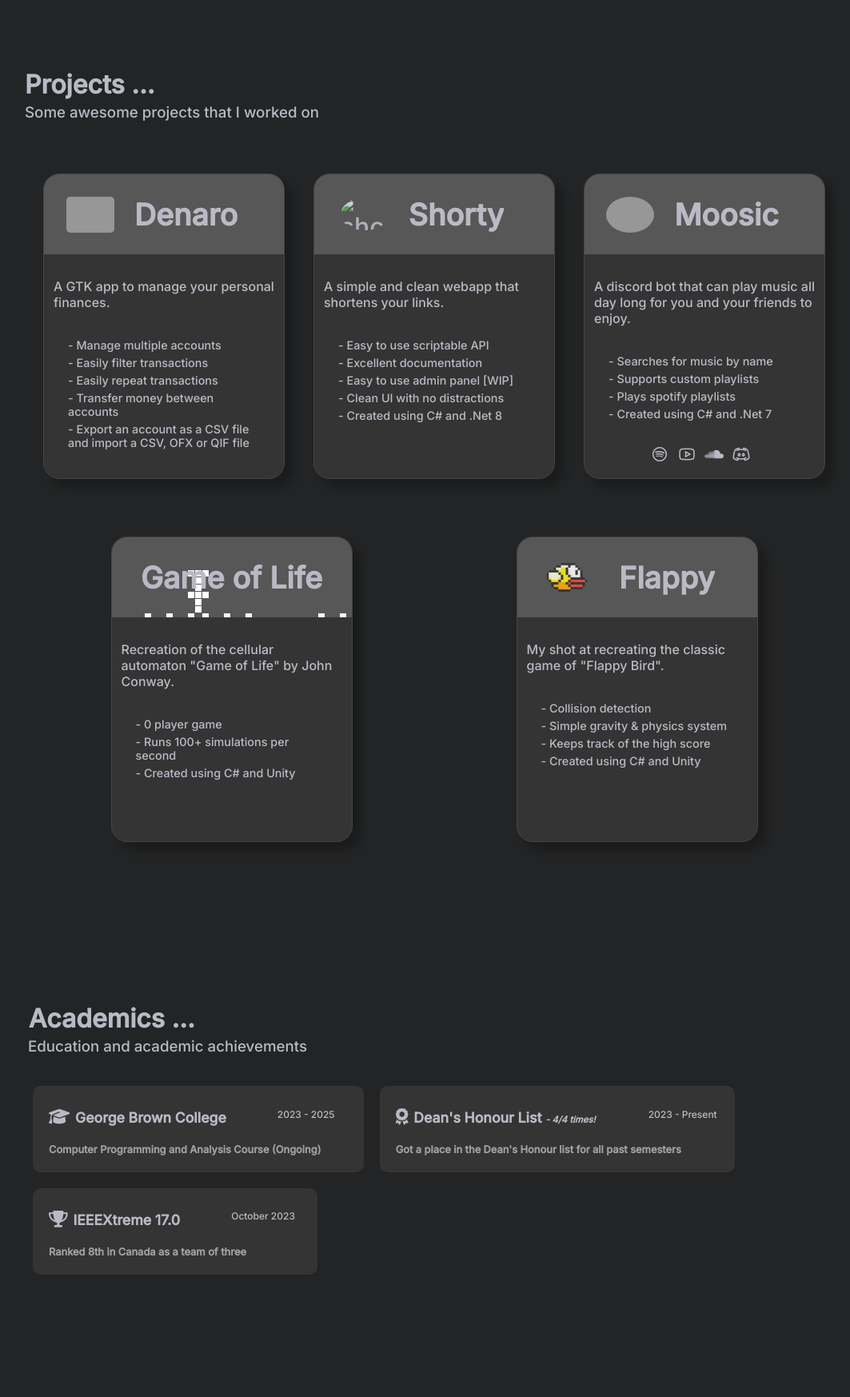
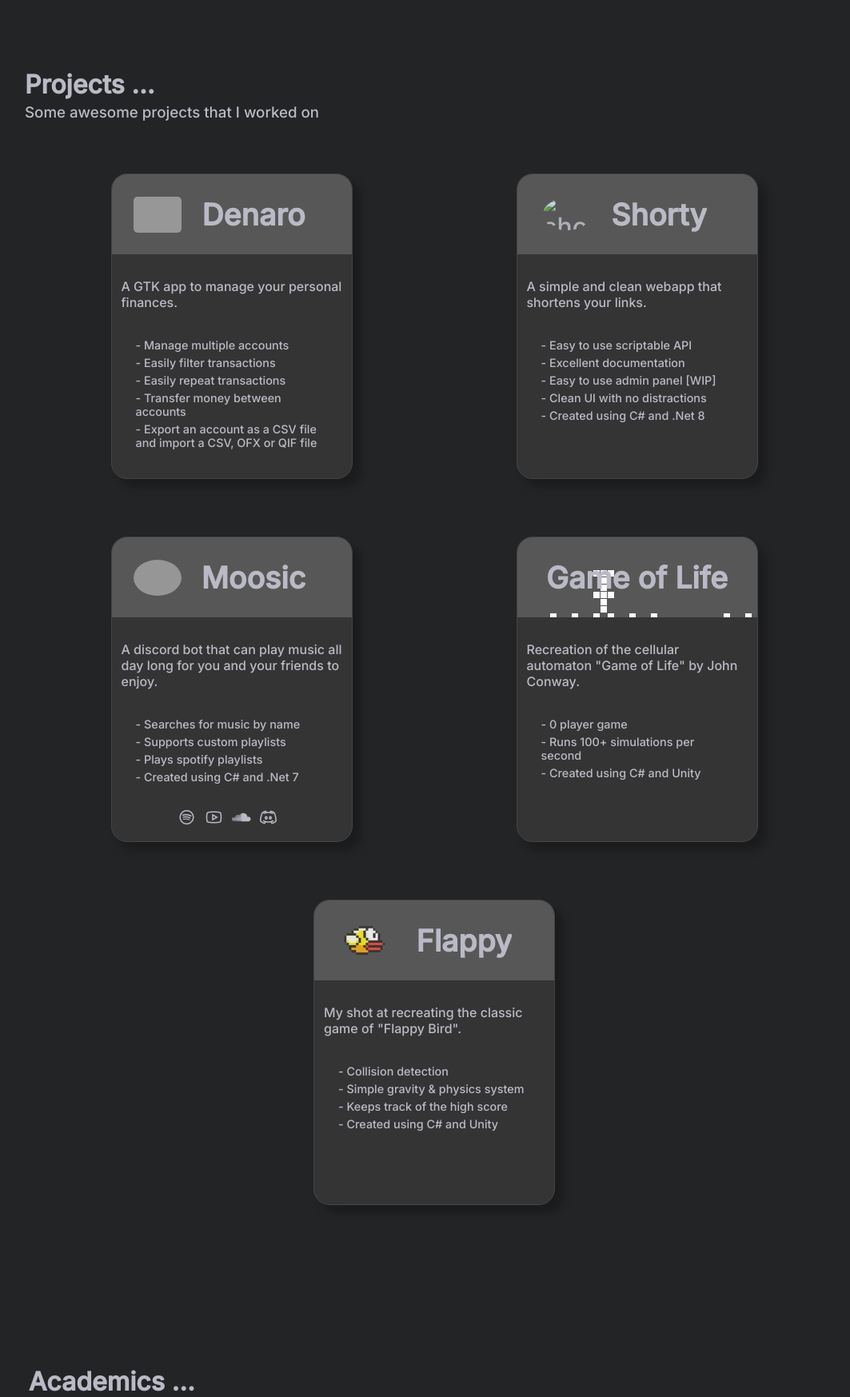
Before and after one commit to JoseBritto/JoseBritto.github.io, a PHP site: page / in a window 1280 px wide; the page is wider, and only the part inside the window is pictured. Shown: the part 786-2533 px from the top of that part at 80% size, without its empty margins (97-1160 px from the left). Run offline with PHP 8.4, Linux system fonts and the light colour scheme; grey boxes are pictures that could not be loaded.

Commit message:
Adjust margins

```diff
--- a/assets/css/projects.css
+++ b/assets/css/projects.css
@@ -30,7 +30,7 @@
     box-shadow: rgb(27, 28, 29) 10px 10px 10px;
     border: solid 1px #454444;
     overflow: hidden;
-    margin: 36px 12px;
+    margin: 36px 24px;
     background-color: #353434;
 }
 
```
